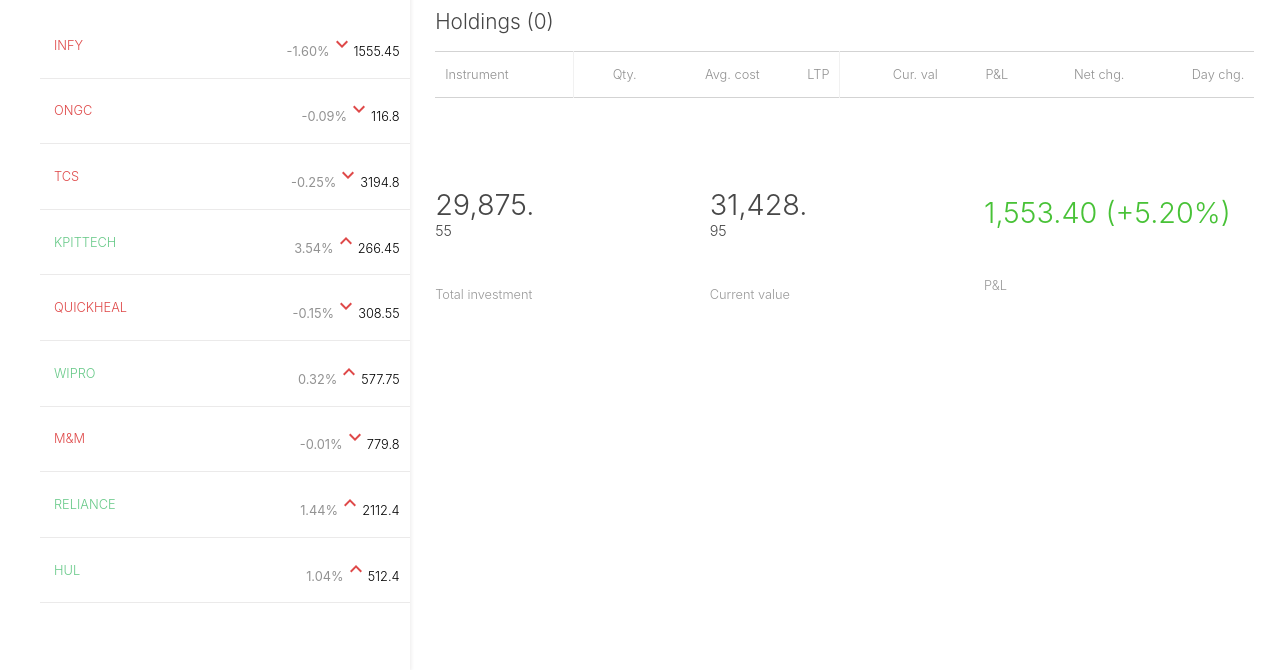
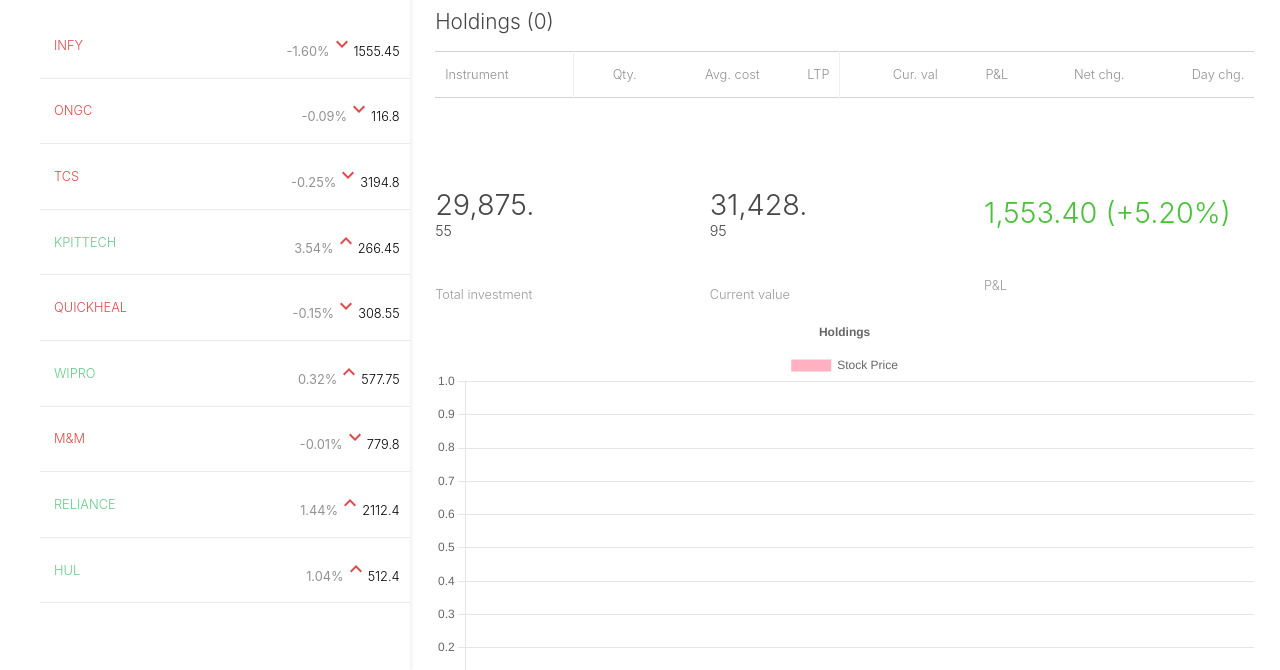
Before and after one commit to himanshusssingh/HStox, a React app in the folder dashboard/: page /holdings in a window 1280 px wide. Shown: the part 130-800 px from the top of the page. Built offline with nearby package versions, Linux system fonts and the light colour scheme; no server answers.

Commit message:
Implement some chart in dashboard

```diff
--- a/dashboard/package.json
+++ b/dashboard/package.json
@@ -13,7 +13,9 @@
     "@testing-library/react": "^16.3.0",
     "@testing-library/user-event": "^13.5.0",
     "axios": "^1.10.0",
+    "chart.js": "^4.5.0",
     "react": "^19.1.0",
+    "react-chartjs-2": "^5.3.0",
     "react-dom": "^19.1.0",
     "react-router-dom": "^7.6.3",
     "react-scripts": "5.0.1",
--- a/dashboard/public/index.html
+++ b/dashboard/public/index.html
@@ -24,7 +24,7 @@
       work correctly both with client-side routing and a non-root public URL.
       Learn how to configure a non-root public URL by running `npm run build`.
     -->
-    <title>React App</title>
+    <title>HStox Dashboard</title>
   </head>
   <body>
     <noscript>You need to enable JavaScript to run this app.</noscript>
--- /dev/null
+++ b/dashboard/src/components/DoughnuttChart.js
@@ -0,0 +1,9 @@
+import React from 'react';
+import { Chart as ChartJS, ArcElement, Tooltip, Legend } from 'chart.js';
+import { Doughnut } from 'react-chartjs-2';
+
+ChartJS.register(ArcElement, Tooltip, Legend);
+
+export function DoughnuttChart({data}) {
+  return <Doughnut data={data} />;
+}
--- a/dashboard/src/components/Holdings.js
+++ b/dashboard/src/components/Holdings.js
@@ -1,6 +1,7 @@
 import React from "react";
 import { useState, useEffect } from "react";
 import axios from "axios";
+import { VerticalChart } from "./VerticalChart";
 
 // import { holdings } from "../data/data";
 
@@ -12,6 +13,19 @@
       setAllHoldings(res.data);
     })
   }, [])
+
+  const labels = allHoldings.map((subArray) => subArray["name"]);
+
+const data = {
+  labels,
+  datasets: [
+    {
+      label: 'Stock Price',
+      data: allHoldings.map((stock) => stock.price),
+      backgroundColor: 'rgba(255, 99, 132, 0.5)',
+    },
+  ],
+};
 
   return (
     <>
@@ -72,6 +86,7 @@
           <p>P&L</p>
         </div>
       </div>
+      <VerticalChart data={data} />
     </>
   );
 };
--- /dev/null
+++ b/dashboard/src/components/VerticalChart.js
@@ -0,0 +1,39 @@
+import React from 'react';
+import {
+  Chart as ChartJS,
+  CategoryScale,
+  LinearScale,
+  BarElement,
+  Title,
+  Tooltip,
+  Legend,
+} from 'chart.js';
+import { Bar } from 'react-chartjs-2';
+
+ChartJS.register(
+  CategoryScale,
+  LinearScale,
+  BarElement,
+  Title,
+  Tooltip,
+  Legend
+);
+
+export const options = {
+  responsive: true,
+  plugins: {
+    legend: {
+      position: 'top',
+    },
+    title: {
+      display: true,
+      text: 'Holdings',
+    },
+  },
+};
+
+
+
+export function VerticalChart({data}) {
+  return <Bar options={options} data={data} />;
+}
--- a/dashboard/src/components/WatchList.js
+++ b/dashboard/src/components/WatchList.js
@@ -4,8 +4,39 @@
 import {KeyboardArrowDown, KeyboardArrowUp, BarChartOutlined, MoreHoriz} from "@mui/icons-material";
 import GeneralContext from "./GeneralContext";
 import { watchlist } from "../data/data";
+import { DoughnuttChart } from "./DoughnuttChart";
+
+
+const labels = watchlist.map((subArray) => subArray["name"]);
 
 const WatchList = () => {
+  const data = {
+    labels,
+datasets: [
+    {
+      label: 'Price',
+      data: watchlist.map((stock) => stock.price),
+      backgroundColor: [
+        'rgba(255, 99, 132, 0.2)',
+        'rgba(54, 162, 235, 0.2)',
+        'rgba(255, 206, 86, 0.2)',
+        'rgba(75, 192, 192, 0.2)',
+        'rgba(153, 102, 255, 0.2)',
+        'rgba(255, 159, 64, 0.2)',
+      ],
+      borderColor: [
+        'rgba(255, 99, 132, 1)',
+        'rgba(54, 162, 235, 1)',
+        'rgba(255, 206, 86, 1)',
+        'rgba(75, 192, 192, 1)',
+        'rgba(153, 102, 255, 1)',
+        'rgba(255, 159, 64, 1)',
+      ],
+      borderWidth: 1,
+    },
+  ],
+  }
+
   return (
     <div className="watchlist-container">
       <div className="search-container">
@@ -24,6 +55,7 @@
           return <WatchListItem stock={stock} key={index} />;
         })}
       </ul>
+      <DoughnuttChart data={data} />
     </div>
   );
 };
```
Also changed, not shown: 1 other file.
